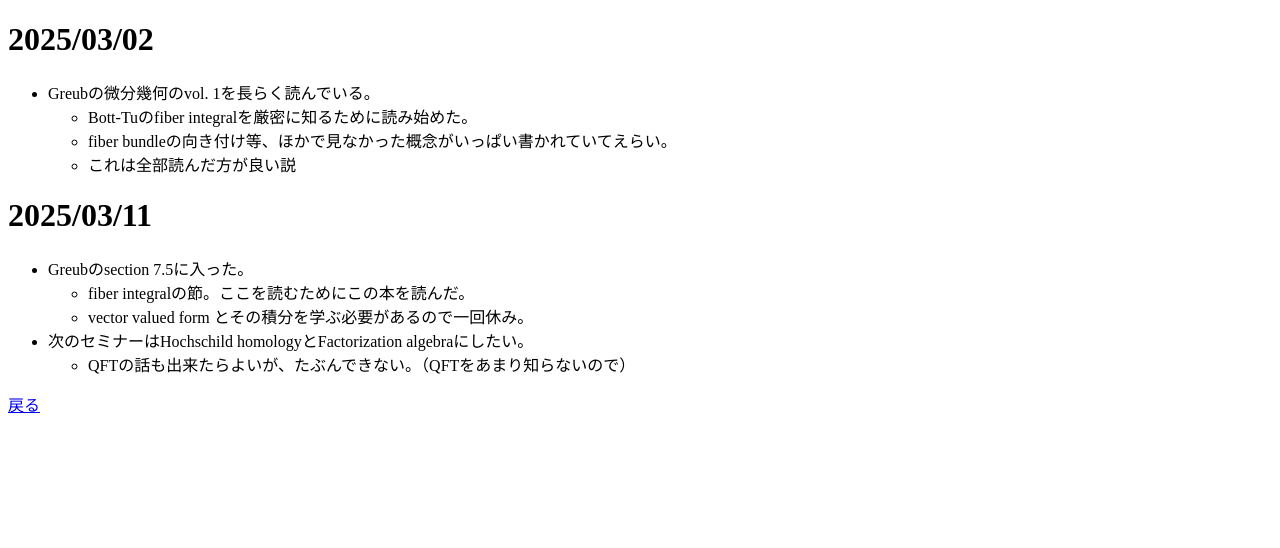
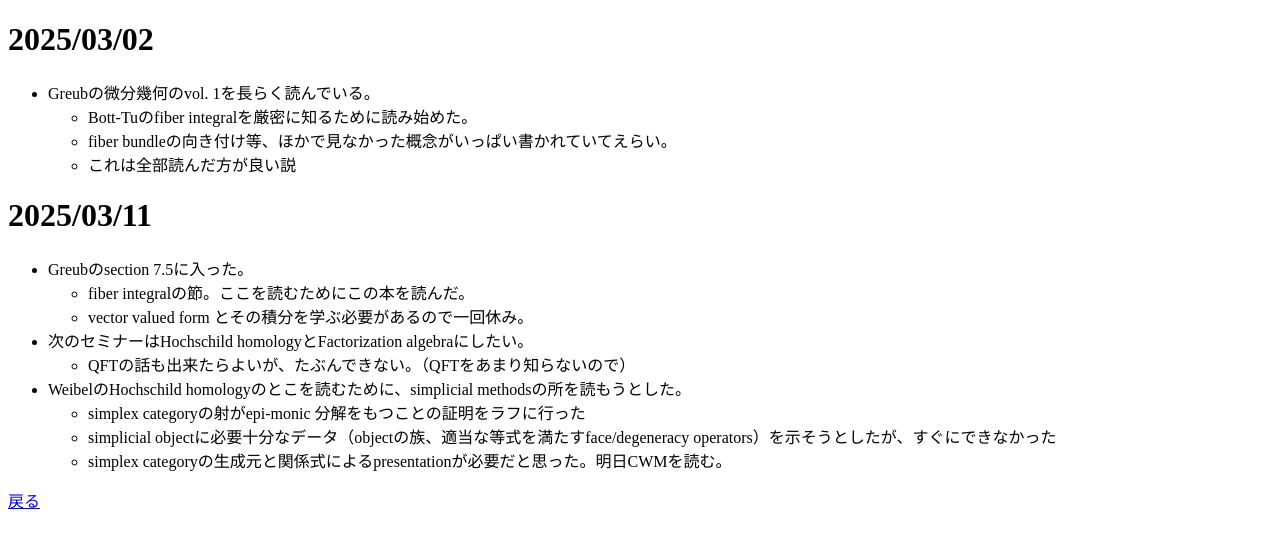
Before and after one commit to McMoscovium/mcmoscovium.github.io, a Jekyll site: the page built from diary/2025-03/index.md, in a window 1280 px wide. Shown: the top 548 px of the page. Built offline with Jekyll 4.4.1, drawn with Linux system fonts in a browser that asks for light colours; our own code applies the rules of GitHub Pages for plain Markdown files.

Commit message:
Update index.md

```diff
--- a/diary/2025-03/index.md
+++ b/diary/2025-03/index.md
@@ -10,3 +10,7 @@
   - vector valued form とその積分を学ぶ必要があるので一回休み。
 - 次のセミナーはHochschild homologyとFactorization algebraにしたい。
   - QFTの話も出来たらよいが、たぶんできない。（QFTをあまり知らないので）
+- WeibelのHochschild homologyのとこを読むために、simplicial methodsの所を読もうとした。
+  - simplex categoryの射がepi-monic 分解をもつことの証明をラフに行った
+  - simplicial objectに必要十分なデータ（objectの族、適当な等式を満たすface/degeneracy operators）を示そうとしたが、すぐにできなかった
+  - simplex categoryの生成元と関係式によるpresentationが必要だと思った。明日CWMを読む。
```
